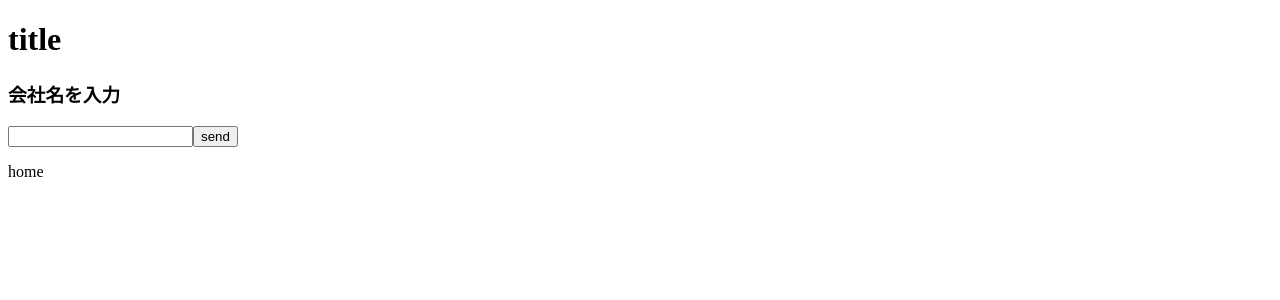
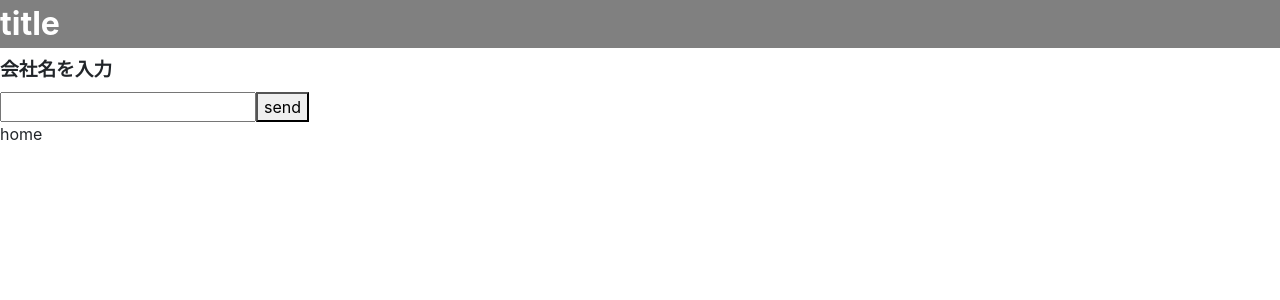
Before and after one commit to aoman-n/randomers, a React app: page / in a window 1280 px wide. Shown: the top 300 px of the page. Built offline with nearby package versions, Linux system fonts and the light colour scheme.

Commit message:
Add css-loader & reset.css

```diff
--- a/package.json
+++ b/package.json
@@ -45,6 +45,7 @@
     "@typescript-eslint/eslint-plugin": "^1.7.0",
     "@typescript-eslint/parser": "^1.7.0",
     "babel-loader": "^8.0.5",
+    "css-loader": "^2.1.1",
     "eslint": "^5.16.0",
     "eslint-config-airbnb": "^17.1.0",
     "eslint-config-prettier": "^4.2.0",
@@ -56,6 +57,7 @@
     "eslint-plugin-prettier": "^3.0.1",
     "eslint-plugin-react": "^7.13.0",
     "eslint-plugin-react-hooks": "^1.6.0",
+    "extract-text-webpack-plugin": "^4.0.0-beta.0",
     "file-loader": "^3.0.1",
     "fork-ts-checker-webpack-plugin": "^1.0.0",
     "html-webpack-plugin": "^3.2.0",
@@ -64,6 +66,7 @@
     "prettier": "^1.17.0",
     "prettier-stylelint": "^0.4.2",
     "react-docgen-typescript-webpack-plugin": "^1.1.0",
+    "style-loader": "^0.23.1",
     "stylelint": "^10.0.1",
     "stylelint-config-prettier": "^5.1.0",
     "stylelint-config-standard": "^18.3.0",
--- a/src/App.tsx
+++ b/src/App.tsx
@@ -6,9 +6,14 @@
 import Home from 'components/Home';
 import InputCampanyName from 'components/InputCampanyName';
 
+const headerStyle = css`
+  background: gray;
+  color: white;
+`;
+
 const App: FC = () => (
   <div>
-    <header>
+    <header css={headerStyle}>
       <h1>title</h1>
     </header>
     <InputCampanyName />
--- a/src/index.tsx
+++ b/src/index.tsx
@@ -1,11 +1,13 @@
 import * as React from 'react';
 import * as ReactDOM from 'react-dom';
-import { createStore } from 'redux';
+// import { createStore } from 'redux';
 import { BrowserRouter } from 'react-router-dom';
 
-import { Provider } from 'react-redux';
+// import { Provider } from 'react-redux';
 // import { rootReducer } from './modules';
 import App from './App';
+
+import './styles/reset.css';
 
 // const store = createStore(rootReducer);
 
--- /dev/null
+++ b/src/styles/reset.css
@@ -0,0 +1,348 @@
+/* stylelint-disable */
+/*!
+ * Bootstrap Reboot v4.3.1 (https://getbootstrap.com/)
+ * Copyright 2011-2019 The Bootstrap Authors
+ * Copyright 2011-2019 Twitter, Inc.
+ * Licensed under MIT (https://github.com/twbs/bootstrap/blob/master/LICENSE)
+ * Forked from Normalize.css, licensed MIT (https://github.com/necolas/normalize.css/blob/master/LICENSE.md)
+ */
+*,
+*::before,
+*::after {
+	box-sizing: border-box;
+}
+
+html {
+	font-family: sans-serif;
+	line-height: 1.15;
+	-webkit-text-size-adjust: 100%;
+	-webkit-tap-highlight-color: rgba(0, 0, 0, 0);
+}
+
+article,
+aside,
+figcaption,
+figure,
+footer,
+header,
+hgroup,
+main,
+nav,
+section {
+	display: block;
+}
+
+body {
+	margin: 0;
+	font-family: -apple-system, BlinkMacSystemFont, 'Segoe UI', Roboto, 'Helvetica Neue', Arial, 'Noto Sans', sans-serif,
+		'Apple Color Emoji', 'Segoe UI Emoji', 'Segoe UI Symbol', 'Noto Color Emoji';
+	font-size: 1rem;
+	font-weight: 400;
+	line-height: 1.5;
+	color: #212529;
+	text-align: left;
+	background-color: #fff;
+}
+
+[tabindex='-1']:focus {
+	outline: 0 !important;
+}
+
+hr {
+	box-sizing: content-box;
+	height: 0;
+	overflow: visible;
+}
+
+h1,
+h2,
+h3,
+h4,
+h5,
+h6 {
+	margin-top: 0;
+	margin-bottom: 0.5rem;
+}
+
+p {
+	margin-top: 0;
+	margin-bottom: 1rem;
+}
+
+abbr[title],
+abbr[data-original-title] {
+	text-decoration: underline;
+	-webkit-text-decoration: underline dotted;
+	text-decoration: underline dotted;
+	cursor: help;
+	border-bottom: 0;
+	-webkit-text-decoration-skip-ink: none;
+	text-decoration-skip-ink: none;
+}
+
+address {
+	margin-bottom: 1rem;
+	font-style: normal;
+	line-height: inherit;
+}
+
+ol,
+ul,
+dl {
+	margin-top: 0;
+	margin-bottom: 1rem;
+}
+
+ol ol,
+ul ul,
+ol ul,
+ul ol {
+	margin-bottom: 0;
+}
+
+dt {
+	font-weight: 700;
+}
+
+dd {
+	margin-bottom: 0.5rem;
+	margin-left: 0;
+}
+
+blockquote {
+	margin: 0 0 1rem;
+}
+
+b,
+strong {
+	font-weight: bolder;
+}
+
+small {
+	font-size: 80%;
+}
+
+sub,
+sup {
+	position: relative;
+	font-size: 75%;
+	line-height: 0;
+	vertical-align: baseline;
+}
+
+sub {
+	bottom: -0.25em;
+}
+
+sup {
+	top: -0.5em;
+}
+
+a {
+	color: #007bff;
+	text-decoration: none;
+	background-color: transparent;
+}
+
+a:hover {
+	color: #0056b3;
+	text-decoration: underline;
+}
+
+a:not([href]):not([tabindex]) {
+	color: inherit;
+	text-decoration: none;
+}
+
+a:not([href]):not([tabindex]):hover,
+a:not([href]):not([tabindex]):focus {
+	color: inherit;
+	text-decoration: none;
+}
+
+a:not([href]):not([tabindex]):focus {
+	outline: 0;
+}
+
+pre,
+code,
+kbd,
+samp {
+	font-family: SFMono-Regular, Menlo, Monaco, Consolas, 'Liberation Mono', 'Courier New', monospace;
+	font-size: 1em;
+}
+
+pre {
+	margin-top: 0;
+	margin-bottom: 1rem;
+	overflow: auto;
+}
+
+figure {
+	margin: 0 0 1rem;
+}
+
+img {
+	vertical-align: middle;
+	border-style: none;
+}
+
+svg {
+	overflow: hidden;
+	vertical-align: middle;
+}
+
+table {
+	border-collapse: collapse;
+}
+
+caption {
+	padding-top: 0.75rem;
+	padding-bottom: 0.75rem;
+	color: #6c757d;
+	text-align: left;
+	caption-side: bottom;
+}
+
+th {
+	text-align: inherit;
+}
+
+label {
+	display: inline-block;
+	margin-bottom: 0.5rem;
+}
+
+button {
+	border-radius: 0;
+}
+
+button:focus {
+	outline: 1px dotted;
+	outline: 5px auto -webkit-focus-ring-color;
+}
+
+input,
+button,
+select,
+optgroup,
+textarea {
+	margin: 0;
+	font-family: inherit;
+	font-size: inherit;
+	line-height: inherit;
+}
+
+button,
+input {
+	overflow: visible;
+}
+
+button,
+select {
+	text-transform: none;
+}
+
+select {
+	word-wrap: normal;
+}
+
+button,
+[type='button'],
+[type='reset'],
+[type='submit'] {
+	-webkit-appearance: button;
+}
+
+button:not(:disabled),
+[type='button']:not(:disabled),
+[type='reset']:not(:disabled),
+[type='submit']:not(:disabled) {
+	cursor: pointer;
+}
+
+button::-moz-focus-inner,
+[type='button']::-moz-focus-inner,
+[type='reset']::-moz-focus-inner,
+[type='submit']::-moz-focus-inner {
+	padding: 0;
+	border-style: none;
+}
+
+input[type='radio'],
+input[type='checkbox'] {
+	box-sizing: border-box;
+	padding: 0;
+}
+
+input[type='date'],
+input[type='time'],
+input[type='datetime-local'],
+input[type='month'] {
+	-webkit-appearance: listbox;
+}
+
+textarea {
+	overflow: auto;
+	resize: vertical;
+}
+
+fieldset {
+	min-width: 0;
+	padding: 0;
+	margin: 0;
+	border: 0;
+}
+
+legend {
+	display: block;
+	width: 100%;
+	max-width: 100%;
+	padding: 0;
+	margin-bottom: 0.5rem;
+	font-size: 1.5rem;
+	line-height: inherit;
+	color: inherit;
+	white-space: normal;
+}
+
+progress {
+	vertical-align: baseline;
+}
+
+[type='number']::-webkit-inner-spin-button,
+[type='number']::-webkit-outer-spin-button {
+	height: auto;
+}
+
+[type='search'] {
+	outline-offset: -2px;
+	-webkit-appearance: none;
+}
+
+[type='search']::-webkit-search-decoration {
+	-webkit-appearance: none;
+}
+
+::-webkit-file-upload-button {
+	font: inherit;
+	-webkit-appearance: button;
+}
+
+output {
+	display: inline-block;
+}
+
+summary {
+	display: list-item;
+	cursor: pointer;
+}
+
+template {
+	display: none;
+}
+
+[hidden] {
+	display: none !important;
+}
+/*# sourceMappingURL=bootstrap-reboot.css.map */
--- a/webpack.common.js
+++ b/webpack.common.js
@@ -1,6 +1,7 @@
 const path = require('path');
 const HtmlWebpackPlugin = require('html-webpack-plugin');
 const ForkTsCheckerWebpackPlugin = require('fork-ts-checker-webpack-plugin');
+const ExtractTextPlugin = require('extract-text-webpack-plugin');
 
 module.exports = {
   entry: './src/index.tsx',
@@ -29,6 +30,15 @@
         ],
       },
       {
+        test: /\.css$/,
+        use: ExtractTextPlugin.extract({
+          fallback: 'style-loader',
+          use: [
+            'css-loader?modules&localIdentName=[name]__[local]__[hash:base64:5]',
+          ],
+        }),
+      },
+      {
         test: /\.(png|jpg|jpeg|gif|svg)$/,
         use: [
           {
@@ -50,6 +60,7 @@
     },
   },
   plugins: [
+    new ExtractTextPlugin({ filename: 'style.css', allChunks: true }),
     new HtmlWebpackPlugin({
       template: 'src/index.html',
       filename: 'index.html',
```
Also changed, not shown: 1 other file (tests, documents, lock files or other folders).
